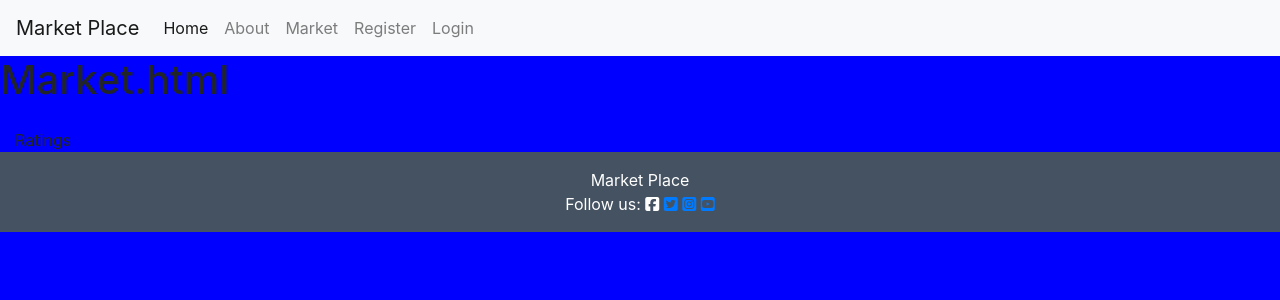
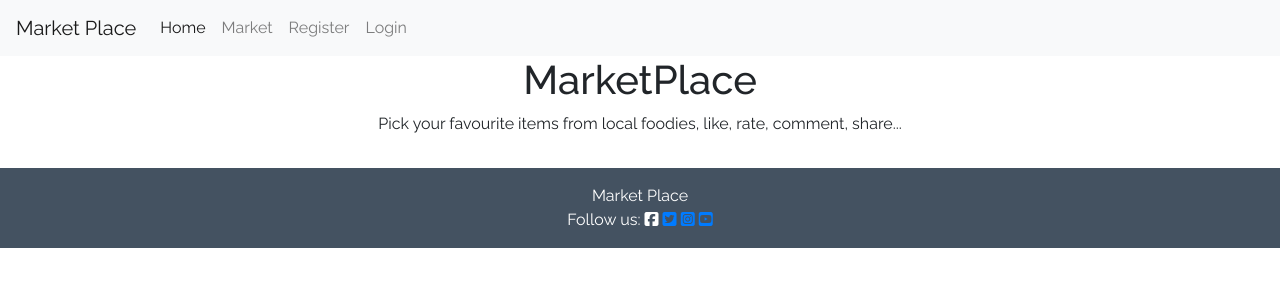
Before and after one commit to JonnyDavison/marketplace, a Django app: page /market_rating/ in a window 1280 px wide. Shown: the top 300 px of the page. Run offline with Django 3.2, Linux system fonts and the light colour scheme; data that the repository does not hold is empty; some libraries are stand-ins or nearby versions; some web fonts are replaced.

Commit message:
Add stars in the html to use for rating

```diff
--- a/market/templates/market/market.html
+++ b/market/templates/market/market.html
@@ -1,7 +1,12 @@
 {% extends 'base.html' %}
 
 {% block content %}
-    <h1>Market.html</h1>
+   <div class="row">
+        <div class="header-container text-center col-12">
+            <h1>MarketPlace</h1>
+            <p>Pick your favourite items from local foodies, like, rate, comment, share...</p>
+    </div>
+   </div>
 
     <div class="container-fluid">
         <div class="row">
@@ -31,6 +36,16 @@
                                         <i class="far fa-heart"></i>
                                         {{ post.number_of_likes }}
                                     </p>
+                                    <div class="row">
+                                        <div class="col-12">Ratings</div>
+                                        <div class="col text-center">
+                                            <span class="fa fa-star fa-2x checked"></span>
+                                            <span class="fa fa-star fa-2x checked"></span>
+                                            <span class="fa fa-star fa-2x checked"></span>
+                                            <span class="fa fa-star fa-2x"></span>
+                                            <span class="fa fa-star fa-2x"></span>
+                                        </div>
+                                    </div>
                                 </div>
                             </div>
                         </div>
@@ -43,9 +58,7 @@
                 </div>
             </div>
         </div>
-        <div class="row">
-            <div class="col-12">Ratings</div>
-        </div>
+
         {% if is_paginated %}
             <nav aria-label="Page navigation">
                 <ul class="pagination justify-content-center">
--- a/market/urls.py
+++ b/market/urls.py
@@ -5,5 +5,6 @@ from market.views import rating_view
 urlpatterns = [
     path('', views.index, name='index'),
     path('market_posts/', views.PostList.as_view(), name='market_posts'),
-    path('market/<slug:slug>/', views.PostDetail.as_view(), name='post_detail'),
+    path('market/<slug:slug>/', views.PostDetail.as_view(),
+         name='post_detail'),
 ]
--- a/static/css/base.css
+++ b/static/css/base.css
@@ -1,12 +1,11 @@
 @import url('https://fonts.googleapis.com/css2?family=Raleway:ital,wght@0,100;0,200;0,300;0,400;0,500;0,600;0,700;0,800;0,900;1,100;1,200;1,300;1,400;1,500;1,600;1,700;1,800;1,900&display=swap');
 
 body {
-    background-color: blue;
+    font-family: 'Raleway', sans-serif;
 }
 
 
 .brand {
-    font-family: 'Raleway', sans-serif;
     font-size: 1.4rem;
     font-weight: 700;
     color: #4A4A4F;
@@ -143,3 +142,7 @@ body {
     background: transparent;
     border: none;
 }
+
+.checked {
+    color: red;
+  }
--- a/templates/base.html
+++ b/templates/base.html
@@ -35,10 +35,7 @@
               <a class="nav-link" href="#">Home <span class="sr-only">(current)</span></a>
             </li>
             <li class="nav-item">
-              <a class="nav-link" href="#">About</a>
-            </li>
-            <li class="nav-item">
-              <a class="nav-link" href="#">Market</a>
+              <a class="nav-link" href="">Market</a>
             </li>
             {% if user.is_authenticated %}
                 <li class="nav-item">
```
